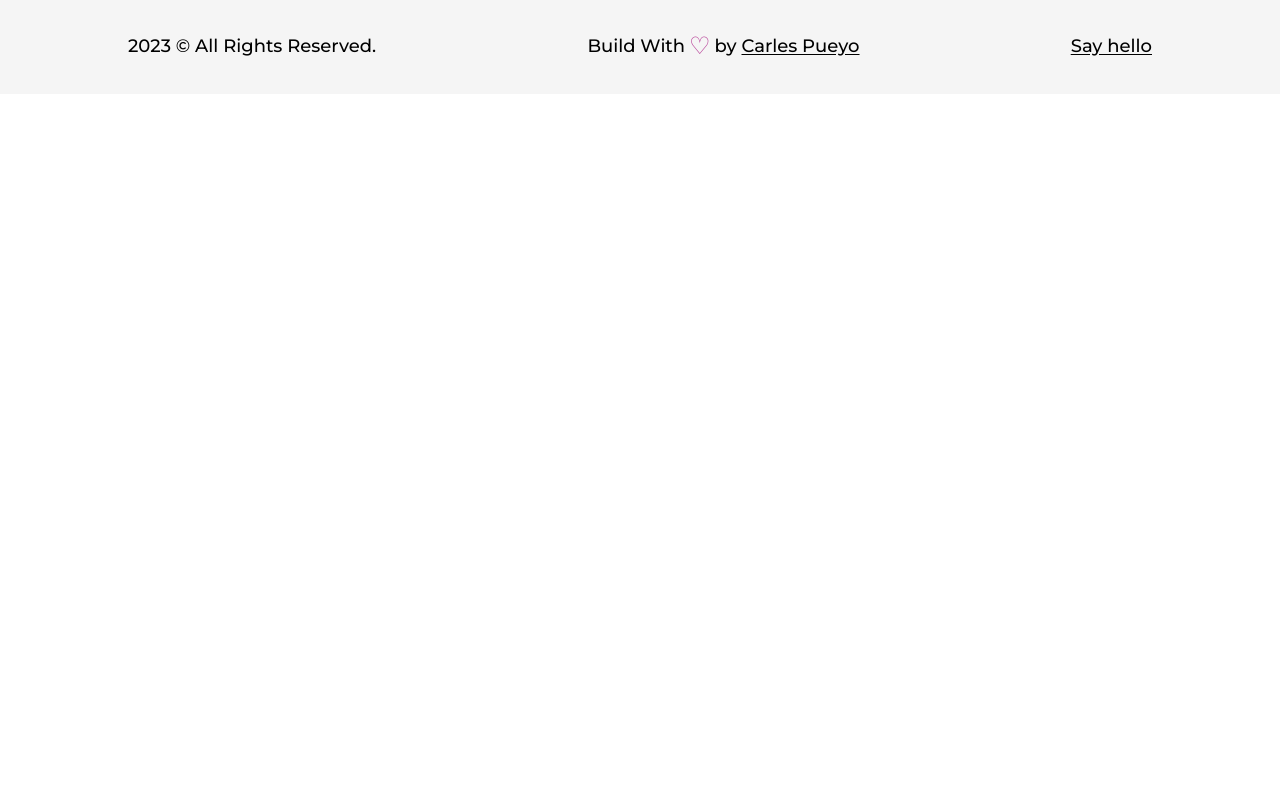
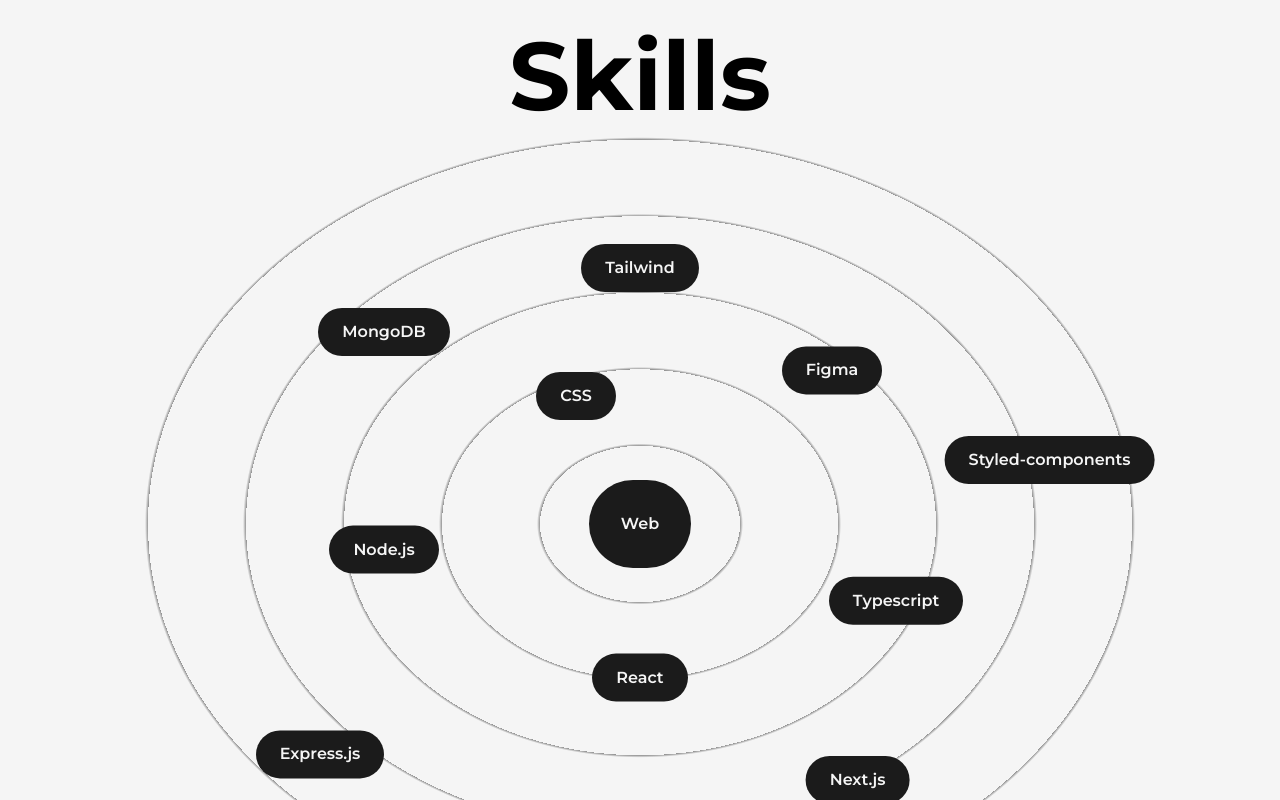
Before and after one commit to cpcastells/cpcastells_portfolio, a Next.js app: page /about in a window 1280 px wide. Shown: the part 1040-1840 px from the top of the page. Before the commit the page ends 1134 px from the top, so only its background shows below. Built offline with nearby package versions, Linux system fonts and the light colour scheme.

Commit message:
Create Skills and Skill components

```diff
--- a/src/app/about/page.tsx
+++ b/src/app/about/page.tsx
@@ -4,6 +4,7 @@
 import Layout from "@/components/Layout/Layout";
 import AnimatedText from "@/components/AnimatedText/AnimatedText";
 import profilePicture from "../../../public/images/cp.webp";
+import Skills from "@/components/skills/Skills";
 
 export const metadata: Metadata = {
   title: "Know about me",
@@ -70,6 +71,7 @@
             </div>
           </div>
         </div>
+        <Skills />
       </Layout>
     </main>
   );
--- /dev/null
+++ b/src/components/skills/Skills.tsx
@@ -0,0 +1,53 @@
+"use client";
+
+import React from "react";
+import { motion } from "framer-motion";
+
+interface SkillProps {
+  x: string;
+  y: string;
+  text: string;
+}
+
+const Skill = ({ x, y, text }: SkillProps): React.ReactElement => {
+  return (
+    <motion.div
+      className="flex items-center justify-center rounded-full font-semibold bg-dark text-light py-3 px-6 shadow-dark cursor-pointer absolute"
+      initial={{ x: 0, y: 0 }}
+      whileInView={{ x: x, y: y }}
+      transition={{ duration: 1.5 }}
+      viewport={{ once: true }}
+      whileHover={{ scale: 1.05 }}
+    >
+      {text}
+    </motion.div>
+  );
+};
+
+const Skills = (): React.ReactElement => {
+  return (
+    <>
+      <h2 className="font-bold text-8xl mt-40 w-full text-center">Skills</h2>
+      <div className="w-full h-screen relative flex items-center justify-center rounded-full bg-circularLight">
+        <motion.div
+          className="flex items-center justify-center rounded-full font-semibold bg-dark text-light p-8 shadow-dark cursor-pointer"
+          whileHover={{ scale: 1.05 }}
+        >
+          Web
+        </motion.div>
+        <Skill text="CSS" x="-5vw" y="-10vw" />
+        <Skill text="Node.js" x="-20vw" y="2vw" />
+        <Skill text="Typescript" x="20vw" y="6vw" />
+        <Skill text="React" x="0vw" y="12vw" />
+        <Skill text="MongoDB" x="-20vw" y="-15vw" />
+        <Skill text="Figma" x="15vw" y="-12vw" />
+        <Skill text="Styled-components" x="32vw" y="-5vw" />
+        <Skill text="Tailwind" x="0vw" y="-20vw" />
+        <Skill text="Express.js" x="-25vw" y="18vw" />
+        <Skill text="Next.js" x="17vw" y="20vw" />
+      </div>
+    </>
+  );
+};
+
+export default Skills;
--- a/tailwind.config.js
+++ b/tailwind.config.js
@@ -19,6 +19,10 @@
       animation: {
         "spin-slow": "spin 18s linear infinite",
       },
+      backgroundImage: {
+        circularLight:
+          "repeating-radial-gradient(rgb(0,0,0,0.4) 2px, #f5f5f5 5px, #f5f5f5 100px)",
+      },
     },
   },
   plugins: [],
```
